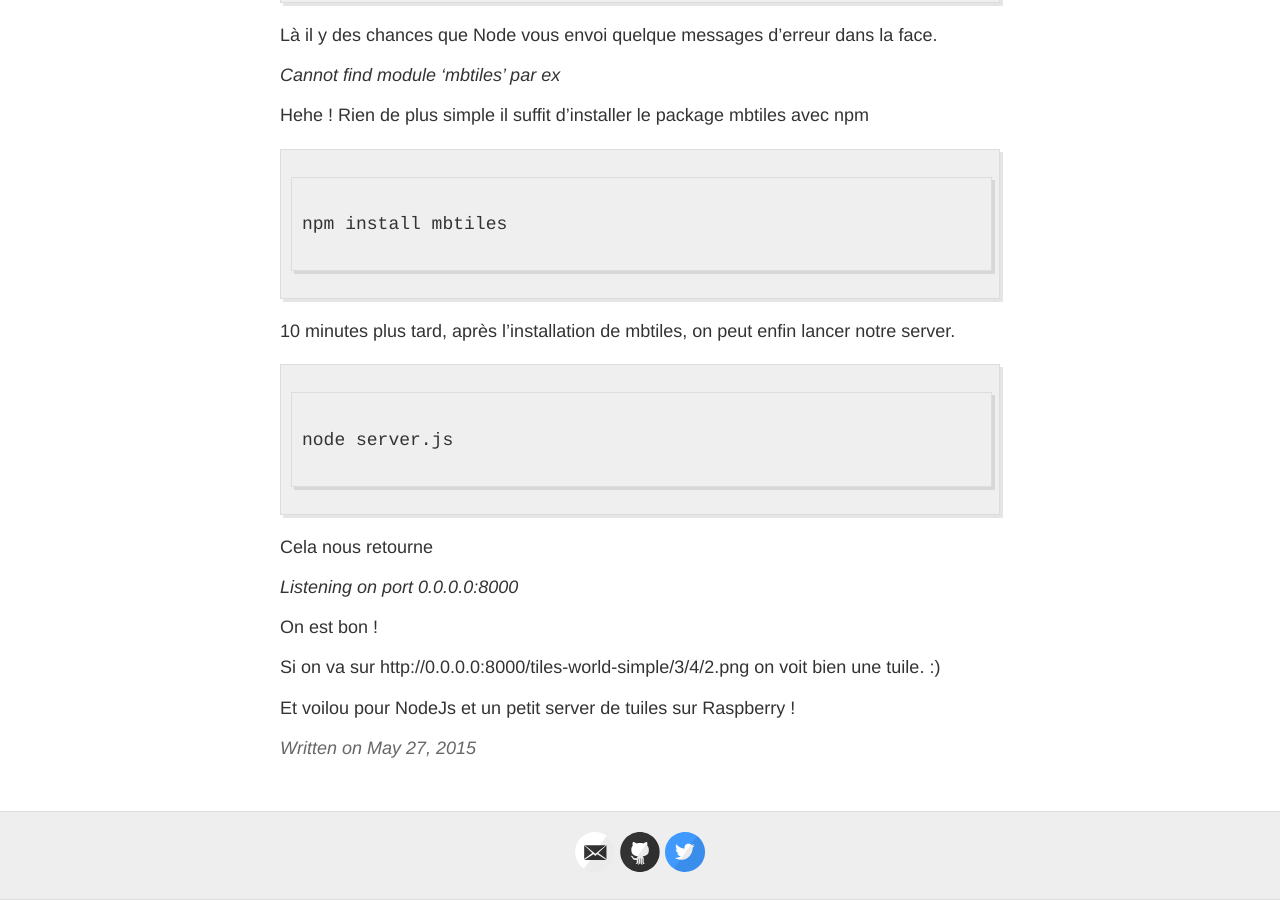
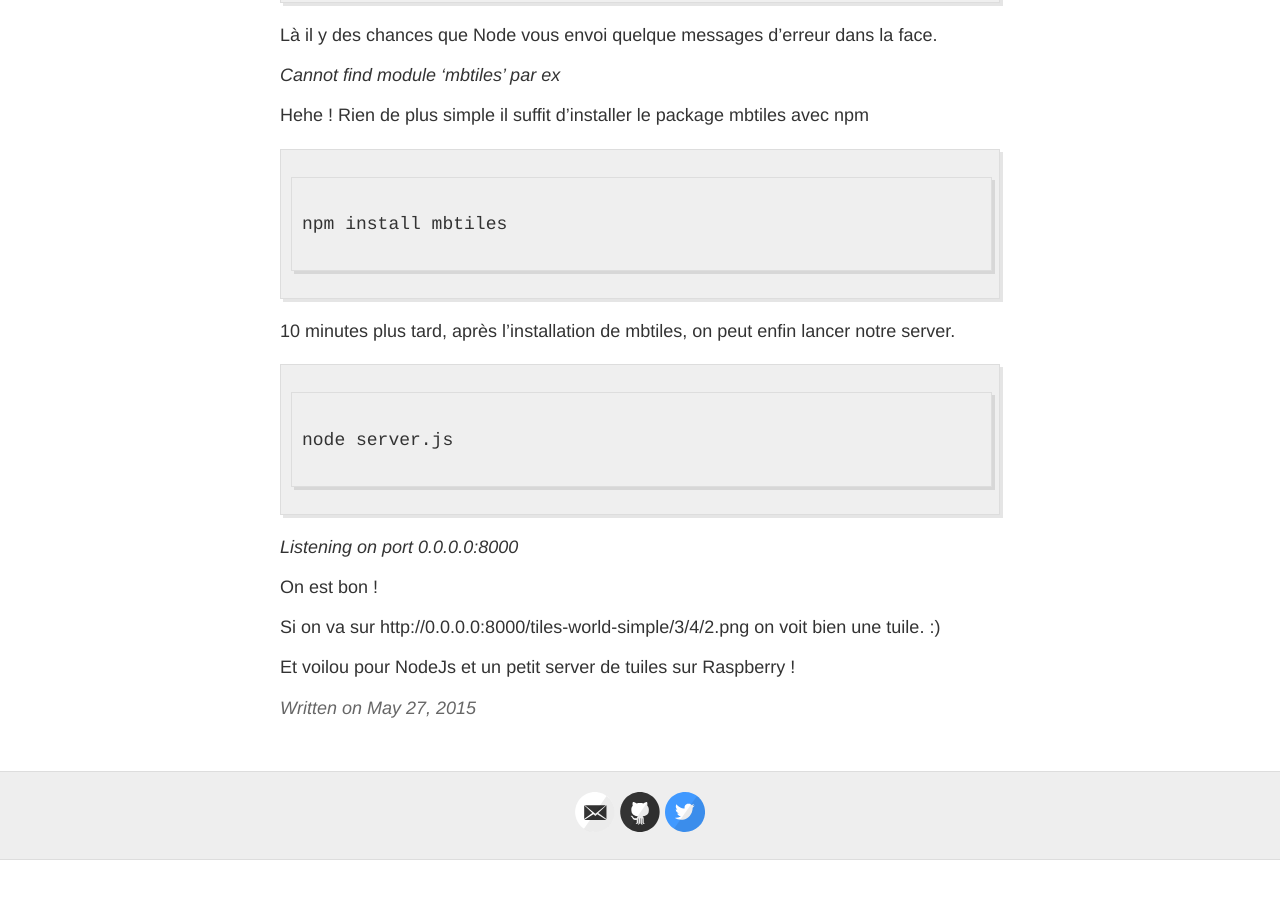
Before and after one commit to pierrelorioux/pierrelorioux.github.io, a Jekyll site: the page built from _posts/2015-5-27-rasp.md, in a window 1280 px wide and 900 px high, scrolled down 2782 px. Built offline with Jekyll 4.4.1, drawn with Linux system fonts in a browser that asks for light colours; Markdown is read by kramdown in place of the engine named in the settings; after the commit the page ends 3642 px from its top, so only the background shows below that.

Commit message:
committed

````diff
--- a/_posts/2015-5-27-rasp.md
+++ b/_posts/2015-5-27-rasp.md
@@ -127,7 +127,6 @@ node server.js
 
 ```
 
-Cela nous retourne
 
 *Listening on port 0.0.0.0:8000*
 
````
